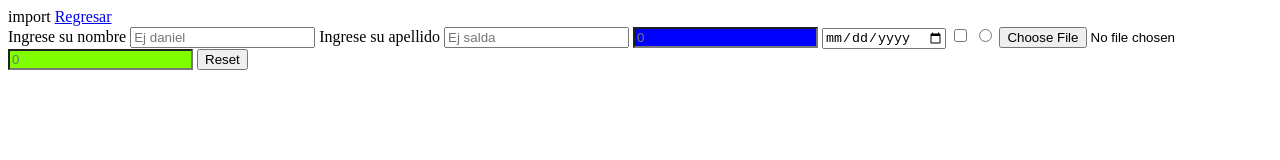
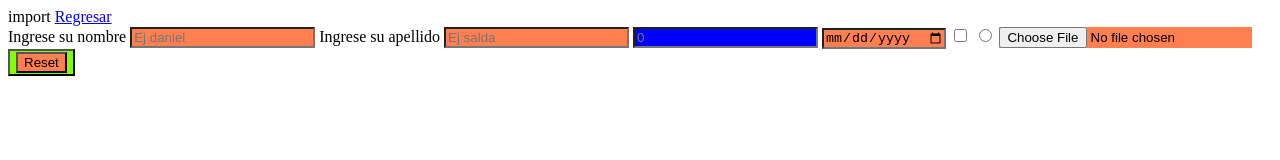
Before and after one commit to felipey45/nuevoRepositorio, a plain HTML site: page formularios.html in a window 1280 px wide. Drawn offline with Linux system fonts and the light colour scheme.

Commit message:
agregar etiqueta

```diff
--- a/formularios.html
+++ b/formularios.html
@@ -5,6 +5,11 @@ import <!DOCTYPE html>
     <meta http-equiv="X-UA-Compatible" content="IE=edge">
     <meta name="viewport" content="width=device-width, initial-scale=1.0">
     <title>Formulario</title>
+    <style>
+        input{
+            background-color: coral;
+        }
+    </style>
 </head>
 <body>
     <a href="index.html">Regresar</a>
@@ -18,12 +23,12 @@ import <!DOCTYPE html>
         <input placeholder="Ej salda"/>
       </label>
       <input placeholder="0" type="Number" style="background-color: blue;"/>
-      <input placeholder="0" type="date"/>
-      <input placeholder="0" type="checkbox"/>
-      <input placeholder="0" type="radio"/>
-      <input placeholder="0" type="file"/>
-      <input placeholder="0" type="password" style="color: rgb(240, 10, 10);background-color: chartreuse;"/>
-      <input placeholder="0" type="reset"/>
+      <input  type="date"/>
+      <input  type="checkbox"/>
+      <input  type="radio"/>
+      <input  type="file"/>
+      <button  type="password" style="color: rgb(240, 10, 10);background-color: chartreuse;"/>
+      <input  type="reset"/>
     </form>
 </body>
 </html>
```
